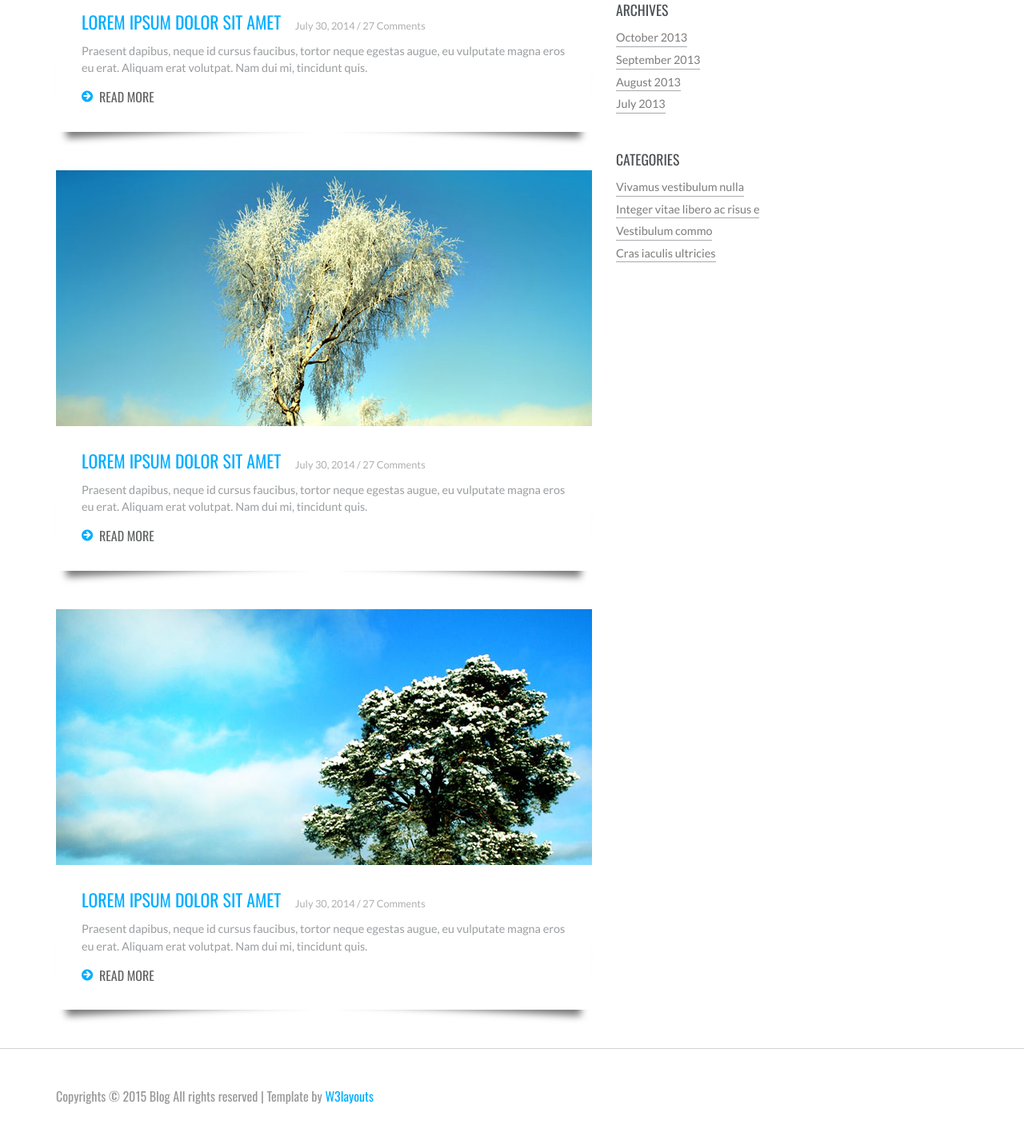
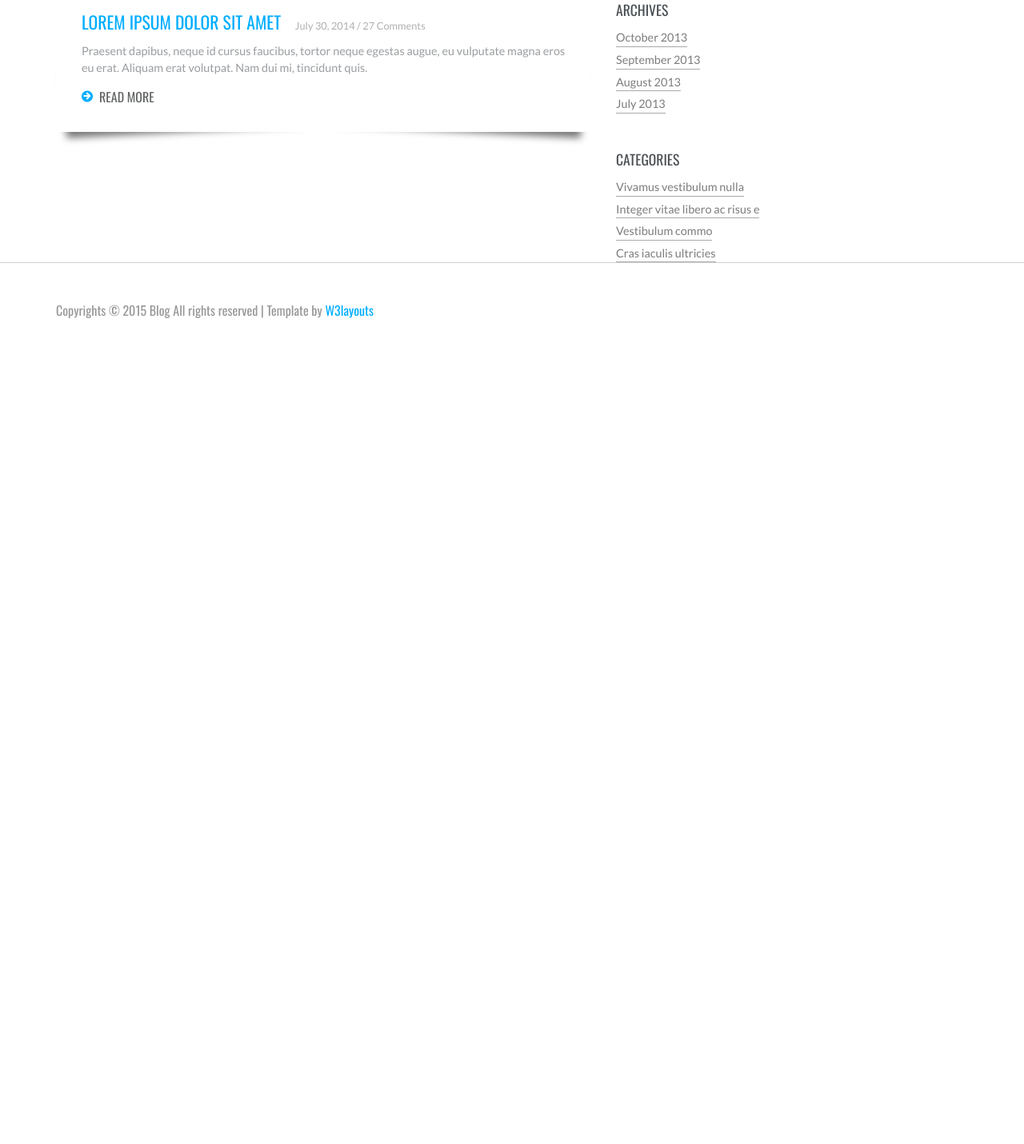
Before and after one commit to MarCarp/DWJ-Projet-8, a PHP site: page / in a window 1280 px wide. Shown: the part 570-2001 px from the top of the page at 80% size. After the commit the page ends 968 px from the top, so only its background shows below. Run offline with PHP 8.4, Linux system fonts and the light colour scheme; some libraries are stand-ins or nearby versions.

Commit message:
Ajouté controlerHome et Vérifié fonctionnalité des class Model

```diff
--- /dev/null
+++ b/Controler/controlerHome.php
@@ -0,0 +1 @@
+<?php
--- a/Model/Comment.php
+++ b/Model/Comment.php
@@ -1,11 +1,12 @@
 <?php
-require 'Model/Model.php';
+require_once 'Model/Model.php';
+
 class Comment extends Model
 {
 	public function comCount($idPost)
 	{
 		$sql = 'SELECT COUNT(*) comCount FROM blg_comments WHERE POST_ID=?';
 		$q = $this->request($sql, array($idPost));
-		return $q;
+		return $q->fetch();
 	}
 }
--- a/Model/Model.php
+++ b/Model/Model.php
@@ -3,15 +3,15 @@ abstract class Model
 {
 	private $_db;
 
-	public function request($sql, $params=null)
+	protected function request($sql, $params=null)
 	{
 		if($params==null)
 		{
-			$q = $this->_db->query($sql);
+			$q = $this->getDb()->query($sql);
 		}
 		else
 		{
-			$q = $this->_db->prepare($sql);
+			$q = $this->getDb()->prepare($sql);
 			$q->execute($params);
 		}
 		return $q;
@@ -21,7 +21,7 @@ abstract class Model
 	{
 		if($this->_db == null)
 		{
-			$this->$_db = new PDO('mysql:host=localhost;dbname=projet_8;charset=utf8','root','');
+			$this->_db = new PDO('mysql:host=localhost;dbname=projet_8;charset=utf8','root','');
 		}
 		return $this->_db;
 	}
--- a/Model/Post.php
+++ b/Model/Post.php
@@ -1,17 +1,17 @@
 <?php
-require 'Model/Model.php';
+require_once 'Model/Model.php';
 class Post extends Model
 {
 	public function getPosts()
 	{
-		$sql = 'SELECT POST_TITLE title, POST_CONTENT content, FORMAT_DATE(POST_DATE, "%M %j, $Y/") datefr FROM blg_posts ORDER BY POST_ID DESC';
+		$sql = 'SELECT POST_ID id, POST_TITLE title, POST_CONTENT content, POST_IMG image, DATE_FORMAT(POST_DATE, "%b %e, %Y/") datefr FROM blg_posts ORDER BY POST_ID DESC';
 		$posts = $this->request($sql);
 		return $posts;
 	}
 
 	public function getPost($postId)
 	{
-		$sql = 'SELECT POST_TITLE title, POST_CONTENT content, FORMAT_DATE(POST_DATE, "%M %j, $Y/") datefr FROM blg_posts WHERE POST_ID=?';
+		$sql = 'SELECT POST_TITLE title, POST_CONTENT content, DATE_FORMAT(POST_DATE, "%b %e, %Y/") datefr FROM blg_posts WHERE POST_ID=?';
 		$post = $this->request($sql,array($postId));
 		return $post;
 	}
--- a/Vue/vueHome.php
+++ b/Vue/vueHome.php
@@ -6,6 +6,7 @@ ob_start();?>
 		 <div class="content-grids">
 			 <div class="col-md-8 content-main">
 				 <div class="content-grid">
+
 					 <div class="content-grid-info">
 						 <img src="Content/Images/post1.jpg" alt=""/>
 						 <div class="post-info">
@@ -14,22 +15,7 @@ ob_start();?>
 						 <a href="single.html"><span></span>READ MORE</a>
 						 </div>
 					 </div>
-					 <div class="content-grid-info">
-						 <img src="Content/Images/post2.jpg" alt=""/>
-						 <div class="post-info">
-						 <h4><a href="single.html">Lorem ipsum dolor sit amet</a>  July 30, 2014 / 27 Comments</h4>
-						 <p>Praesent dapibus, neque id cursus faucibus, tortor neque egestas augue, eu vulputate magna eros eu erat. Aliquam erat volutpat. Nam dui mi, tincidunt quis.</p>
-						 <a href="single.html"><span></span>READ MORE</a>
-						 </div>
-					 </div>
-					 <div class="content-grid-info">
-						 <img src="Content/Images/post3.jpg" alt=""/>
-						 <div class="post-info">
-						 <h4><a href="single.html">Lorem ipsum dolor sit amet</a>  July 30, 2014 / 27 Comments</h4>
-						 <p>Praesent dapibus, neque id cursus faucibus, tortor neque egestas augue, eu vulputate magna eros eu erat. Aliquam erat volutpat. Nam dui mi, tincidunt quis.</p>
-						 <a href="single.html"><span></span>READ MORE</a>
-						 </div>
-					 </div>
+
 
 				 </div>
 			  </div>
--- a/index.php
+++ b/index.php
@@ -1,5 +1,8 @@
 <?php
 require 'Model/Post.php';
+require 'Model/Comment.php';
+
+
 $title = 'testIndex';
 require 'Vue/vueHome.php';
 require 'Vue/template.php';
```
